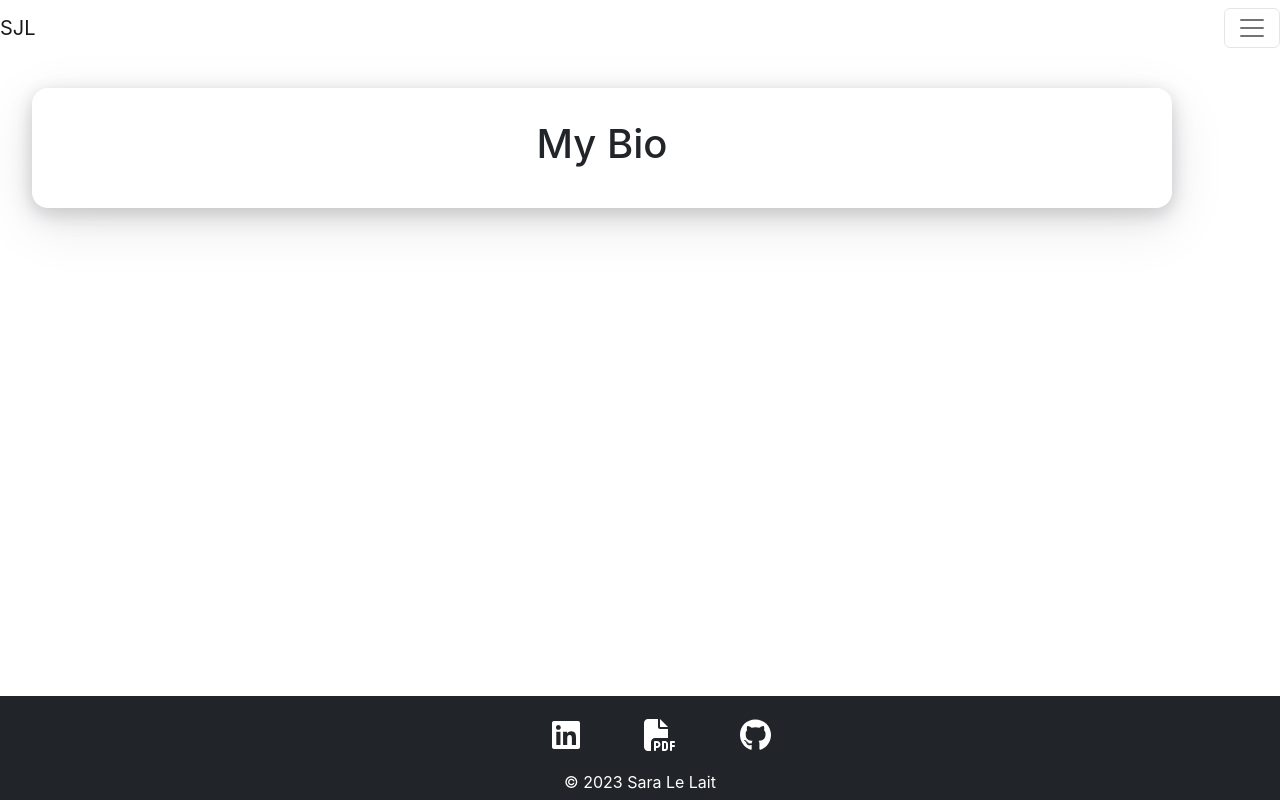
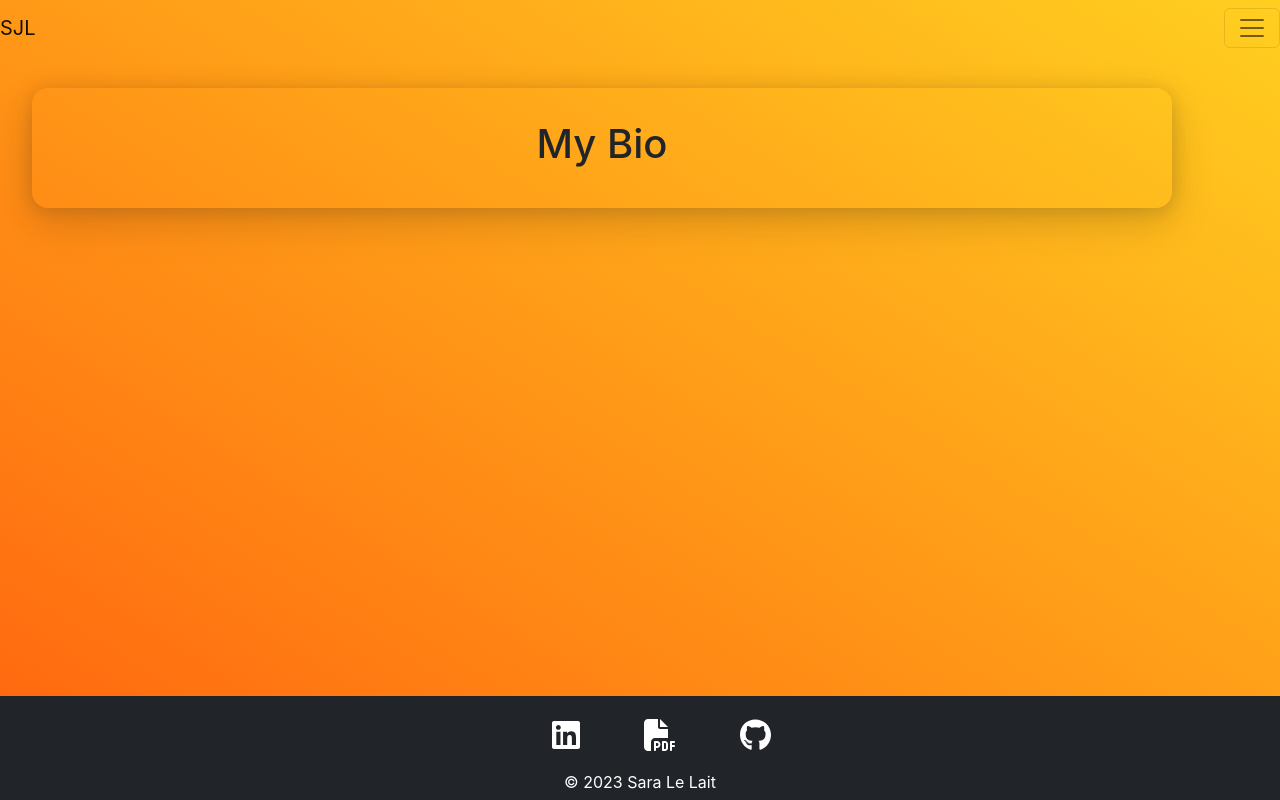
Before and after one commit to sjlelait/portfolio, a React (Create React App) app: page /about in a window 1280 px wide. Built offline with nearby package versions, Linux system fonts and the light colour scheme; the HTML template or start-up script is replaced by a standard one.

Commit message:
wip: edits carousel css

```diff
--- a/src/App.css
+++ b/src/App.css
@@ -1,13 +1,19 @@
+body, html {
+  height: 100%;
+  background: linear-gradient(to top right, #ff630f, #ffcf20);
+}
+
 .App {
   text-align: center;
   padding-bottom: 6.5rem;
+  min-height: 100%;
 }
 
 .page-container {
   border-radius: 1rem;
-  box-shadow: 0 4px 16px
-    rgba(17,17,26,.1),0 8px 24px
-    rgba(17,17,26,.1),0 16px 56px
+  box-shadow: 0 .15rem 1rem
+    rgba(17,17,26,.1),0 .5rem 2rem
+    rgba(17,17,26,.1),0 1rem 3rem
     rgba(17,17,26,.1)!important;
     padding: 2rem;
     margin: 2rem;
@@ -20,9 +26,9 @@
   padding: 1rem;
   margin: 1rem;
   border-radius: 1rem;
-  box-shadow: 0 4px 16px
-    rgba(17,17,26,.1),0 8px 24px
-    rgba(17,17,26,.1),0 16px 56px
+  box-shadow: 0 .15rem 1rem
+    rgba(17,17,26,.1),0 .5rem 2rem
+    rgba(17,17,26,.1),0 1rem 3rem
     rgba(17,17,26,.1)!important;
 }
 
@@ -42,13 +48,13 @@
 }
 
 .carousel-caption {
-  position: sticky;
+  position: sticky !important;
   color: black !important;
 }
 
 .projectImage {
-  width: 30rem;
-  height: 25rem;
+  width: 20rem;
+  height: 15rem;
   align-items: center;
 }
 
--- a/src/pages/Projects.js
+++ b/src/pages/Projects.js
@@ -4,7 +4,7 @@ import { Container, Carousel } from 'react-bootstrap';
 const Projects = (props) => {
     return (
       <Container className='page-container'>
-        <Carousel className='carousel'>
+        <Carousel className='carousel' variant='dark'>
           <Carousel.Item>
             <div className='image-container'>
               <img
```
